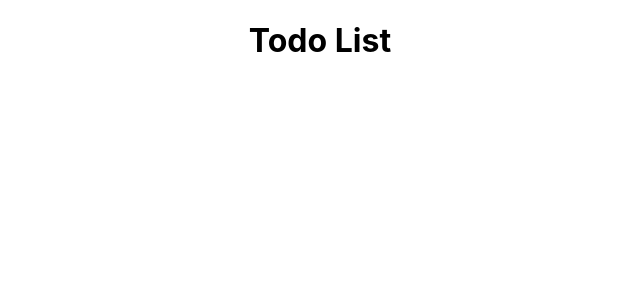
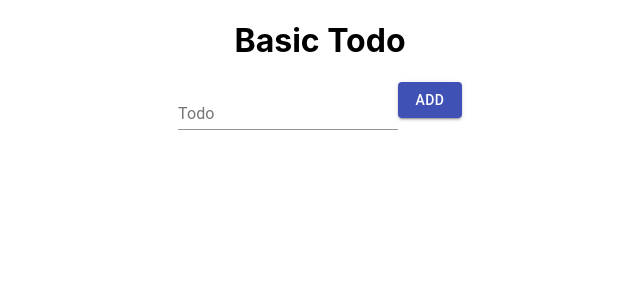
Before and after one commit to udaya28/todo, a React (Create React App) app: page / in a window 1280 px wide. Shown: the top 300 px of the page, without its empty margins (320-960 px from the left). Built offline with nearby package versions, Linux system fonts and the light colour scheme.

Commit message:
built basic outline

```diff
--- a/package.json
+++ b/package.json
@@ -4,6 +4,7 @@
   "private": true,
   "homepage": "http://udaya28.github.io/todo",
   "dependencies": {
+    "@material-ui/core": "^4.11.0",
     "@testing-library/jest-dom": "^5.11.5",
     "@testing-library/react": "^11.1.0",
     "@testing-library/user-event": "^12.1.10",
--- a/src/App.js
+++ b/src/App.js
@@ -1,8 +1,11 @@
+import React from 'react';
 import './App.css';
+import TodoList from '../src/components/TodoList/TodoList'
 function App() {
   return (
     <div className="App">
-      <h1>Todo List</h1>
+      <h1>Basic Todo</h1>
+      <TodoList/>
     </div>
   );
 }
--- /dev/null
+++ b/src/components/TodoList/TodoList.jsx
@@ -0,0 +1,56 @@
+import React, { useState, useEffect } from 'react';
+import {
+  Button,
+  Container,
+  List,
+  ListItem,
+  ListItemText,
+  TextField,
+} from '@material-ui/core';
+
+function TodoList() {
+  const [todos, addTodo] = useState([]);
+  const [input, setInput] = useState('');
+
+  const handleInput = (e) => {
+    setInput(e.target.value);
+  };
+  const handelClick = (e) => {
+    e.preventDefault();
+    addTodo([...todos, { task: input, completed: false }]);
+    setInput('');
+  };
+  return (
+    <div>
+      <form className="hi" noValidate autoComplete="off">
+        <TextField
+          id="standard-basic"
+          label="Todo"
+          value={input}
+          onChange={(e) => handleInput(e)}
+        />
+        <Button
+          variant="contained"
+          color="primary"
+          type="submit"
+          onClick={(e) => {
+            handelClick(e);
+          }}
+        >
+          Add
+        </Button>
+      </form>
+      <Container maxWidth="sm">
+        <List>
+          {todos.map((todo, index) => (
+            <ListItem>
+              <ListItemText primary={todo.task}  />
+            </ListItem>
+          ))}
+        </List>
+      </Container>
+    </div>
+  );
+}
+
+export default TodoList;
--- a/src/index.js
+++ b/src/index.js
@@ -10,7 +10,3 @@ ReactDOM.render(
   </React.StrictMode>,
   document.getElementById('root')
 );
-
-// If you want to start measuring performance in your app, pass a function
-// to log results (for example: reportWebVitals(console.log))
-// or send to an analytics endpoint. Learn more: https://bit.ly/CRA-vitals
```
Also changed, not shown: 1 other file (tests, documents, lock files or other folders).
